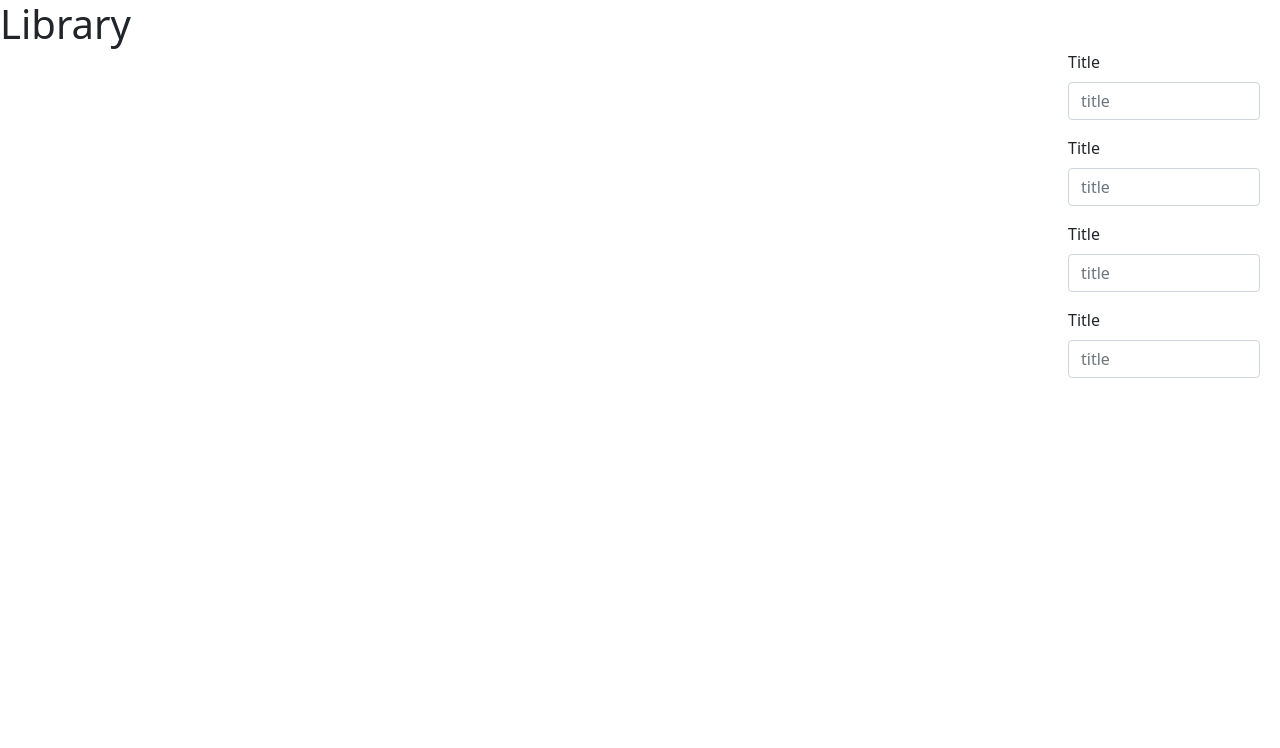
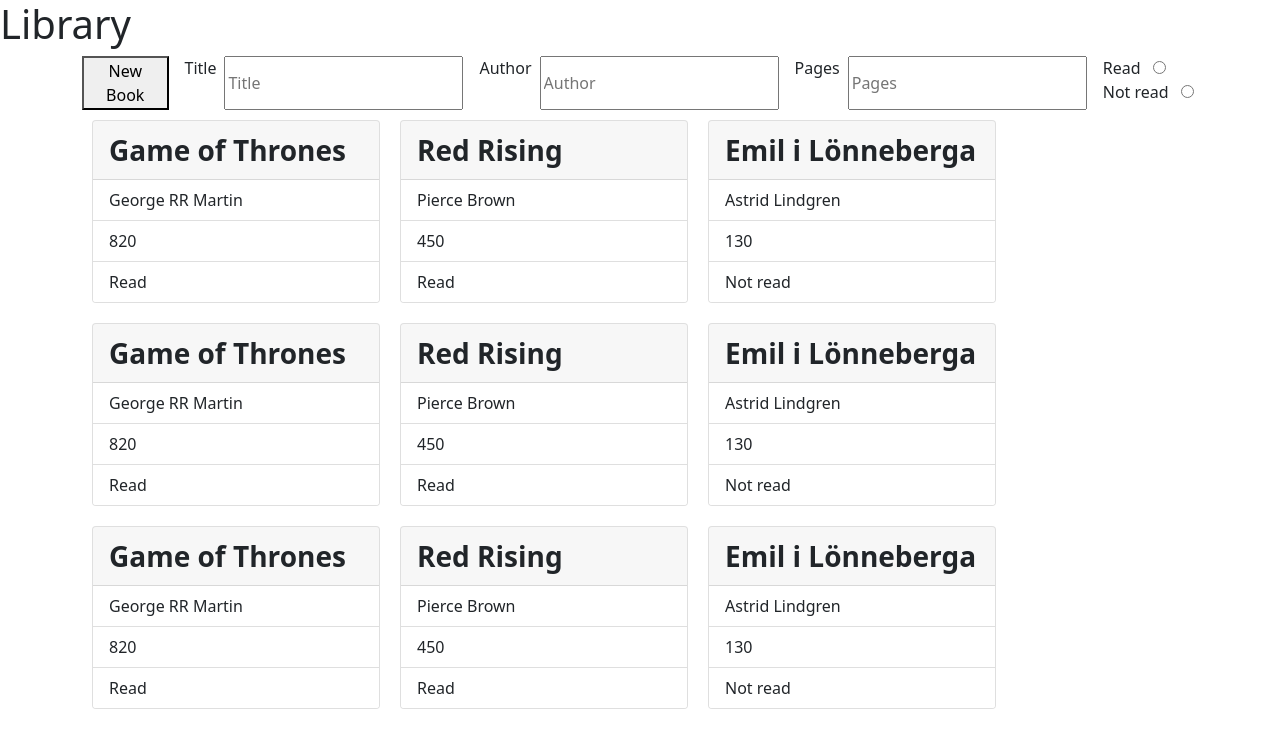
Before and after one commit to Javier-rn/library, a plain HTML site: page index.html in a window 1280 px wide. Drawn offline with nearby package versions, Linux system fonts and the light colour scheme.

Commit message:
Redo form

```diff
--- a/app.js
+++ b/app.js
@@ -69,3 +69,7 @@ function displayBooks(arr) {
     mainContainer.append(card);
   });
 }
+
+displayBooks(myLibrary);
+displayBooks(myLibrary);
+displayBooks(myLibrary);
--- a/index.html
+++ b/index.html
@@ -15,46 +15,69 @@
   </head>
   <body>
     <h1>Library</h1>
-    <main class="container d-flex flex-wrap"></main>
+    <main class="container d-flex flex-wrap">
+      <div class="formDiv">
+        <button id="newBookBtn">New Book</button>
         <form action="">
+          <label for="title">Title</label>
+          <input type="text" name="title" id="title" placeholder="Title" />
+          <label for="author">Author</label>
+          <input type="text" name="author" id="author" placeholder="Author" />
+          <label for="pages">Pages</label>
+          <input type="text" name="pages" id="pages" placeholder="Pages" />
+          <div class="radioDiv">
+            <label for="read">Read</label>
+            <input type="radio" name="read" id="true" />
+            <label for="read">Not read</label>
+            <input type="radio" name="read" id="false" />
+          </div>
+        </form>
+      </div>
+    </main>
+
+    <!-- <form action="#">
       <div class="mb-3">
-          <label for="exampleFormControlInput1" class="form-label">Title</label>
+        <label for="title" class="form-label">Title</label>
         <input
           type="text"
           class="form-control"
-            id="exampleFormControlInput1"
-            placeholder="title"
+          id="title"
+          placeholder="Title"
+          required
         />
       </div>
       <div class="mb-3">
-          <label for="exampleFormControlInput1" class="form-label">Title</label>
+        <label for="author" class="form-label">Author</label>
         <input
           type="text"
           class="form-control"
-            id="exampleFormControlInput1"
-            placeholder="title"
+          id="author"
+          placeholder="Author"
+          required
         />
       </div>
       <div class="mb-3">
-          <label for="exampleFormControlInput1" class="form-label">Title</label>
+        <label for="pages" class="form-label">Pages</label>
+        <input
+          type="number"
+          class="form-control"
+          id="pages"
+          placeholder="Pages"
+          required
+        />
+      </div>
+      <div class="mb-3">
+        <label for="read" class="form-label">Read</label>
         <input
           type="text"
           class="form-control"
-            id="exampleFormControlInput1"
-            placeholder="title"
+          id="read"
+          placeholder="Read"
+          required
         />
       </div>
-        <div class="mb-3">
-          <label for="exampleFormControlInput1" class="form-label">Title</label>
-          <input
-            type="text"
-            class="form-control"
-            id="exampleFormControlInput1"
-            placeholder="title"
-          />
-        </div>
-    </div>
-
+      <button type="submit">Add Book</button>
+    </form> -->
     <script src="app.js"></script>
   </body>
 </html>
--- a/style.css
+++ b/style.css
@@ -2,9 +2,15 @@
   margin: 10px;
 }
 
+.formDiv {
+  display: flex;
+  width: 100%;
+}
+
 form {
-  position: absolute;
-  top: 50px;
-  right: 20px;
-  width: 15%;
+  display: flex;
 }
+
+label {
+  margin: 0 8px 0 16px;
+}
```
Lines whose indentation alone changed are shown as unchanged.
